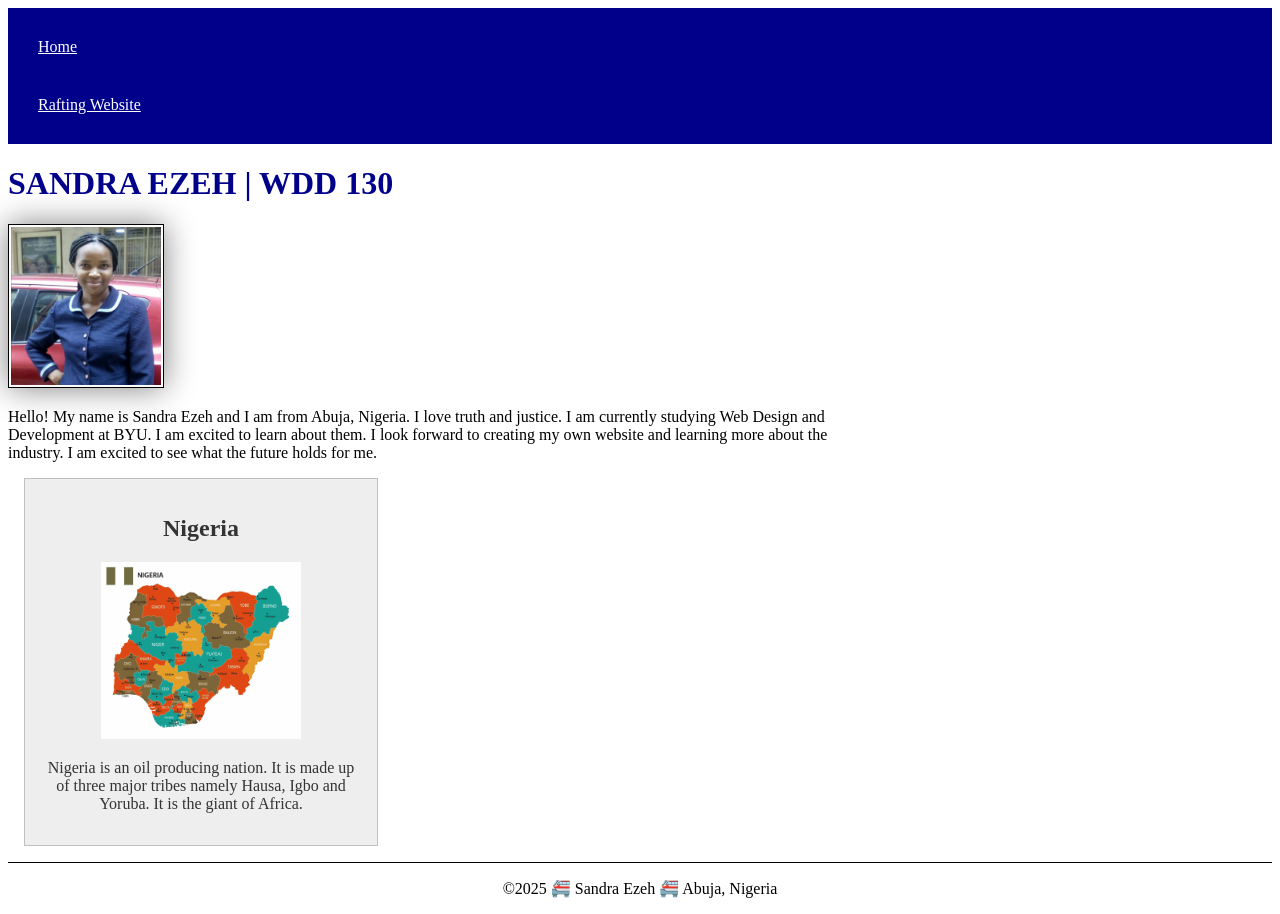
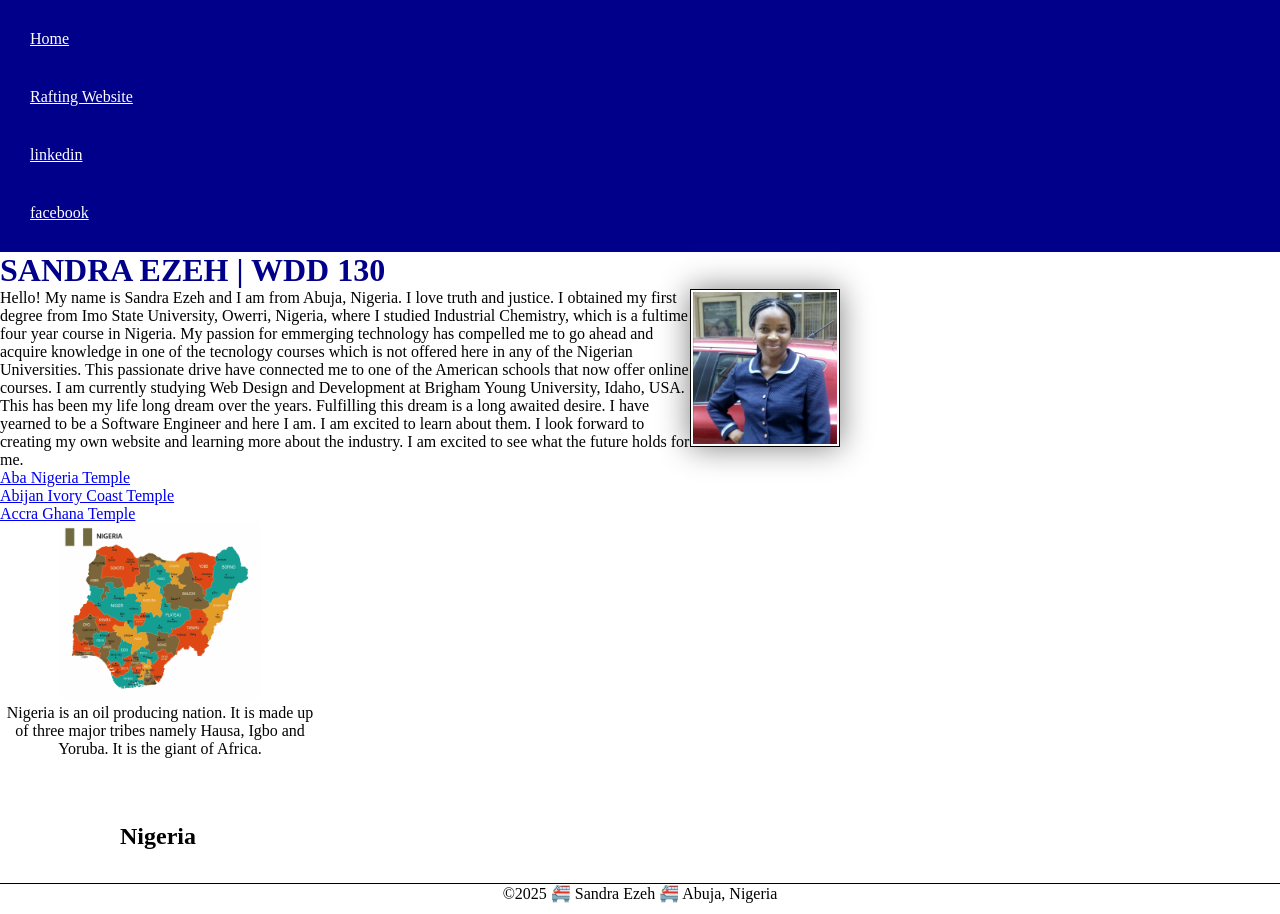
Before and after one commit to sandyque4me/wdd130, a plain HTML site: page index.html in a window 1280 px wide. Drawn offline with Linux system fonts and the light colour scheme.

Commit message:
finished week 03

```diff
--- a/index.html
+++ b/index.html
@@ -13,12 +13,19 @@
         <nav>
             <a href="#">Home</a>
             <a href="wwr/">Rafting Website</a>
+            <a href="https://www.linkedin.com/in/sandra-ezeh-44bb00302?trk=contact-info">linkedin</a>
+            <a href="https://m.facebook.com/sandra.ezeh.98/">facebook</a>
         </nav>
     </header>
     <main>
         <h1>SANDRA EZEH | WDD 130</h1>
         <img src="images/profile.jpg" alt="Hello! My name is Sandra Ezeh" width="200">
-        <p>Hello! My name is Sandra Ezeh and I am from Abuja, Nigeria. I love truth and justice. I am currently studying Web Design and Development at BYU. I am excited to learn about them. I look forward to creating my own website and learning more about the industry. I am excited to see what the future holds for me.</p>
+        <p>Hello! My name is Sandra Ezeh and I am from Abuja, Nigeria. I love truth and justice. I obtained my first degree from Imo State University, Owerri, Nigeria, where I studied Industrial Chemistry, which is a fultime four year course in Nigeria. My passion for emmerging technology has compelled me to go ahead and acquire knowledge in one of the tecnology courses which is not offered here in any of the Nigerian Universities. This passionate drive have connected me to one of the American schools that now offer online courses. I am currently studying Web Design and Development at Brigham Young University, Idaho, USA. This has been my life long dream over the years. Fulfilling this dream is a long awaited desire. I have yearned to be a Software Engineer and here I am. I am excited to learn about them. I look forward to creating my own website and learning more about the industry. I am excited to see what the future holds for me.</p>
+        <ul>
+            <li><a href="https://newsroom.churchofjesuschrist.org/article/aba-nigeria-temple" target="blank">Aba Nigeria Temple</a></li>
+            <li><a href="https://www.churchofjesuschrist.org/temples/details/abidjan-ivory-coast-temple?lang=eng" target="blank">Abijan Ivory Coast Temple</a></li>
+            <li><a href="https://www.churchofjesuschrist.org/temples/details/accra-ghana-temple?lang=eng" target="blank">Accra Ghana Temple</a></li>
+        </ul>
     </main>
     <aside>
         <h2>Nigeria</h2>
@@ -29,4 +36,5 @@
         <p>©2025 🚝 Sandra Ezeh 🚝 Abuja, Nigeria</p>
     </footer>
 </body>
+<!-- Last modified: 31 May, 2025 -->
 </html>
--- a/styles/styles.css
+++ b/styles/styles.css
@@ -1,3 +1,7 @@
+;root {
+
+}
+
 nav {
     background-color: darkblue;
     padding: 10px;
@@ -23,6 +27,7 @@ main img {
     border: 1px solid black;
     padding: 2px;
     box-shadow: 0 0 30px gray;
+    float: right;
 }
 
 p {
@@ -31,20 +36,37 @@ p {
 
 aside {
   width: 20rem;
-  margin: 1rem;
-  border: 1px solid rgb(0 0 0 / 0.2); /* 1️⃣ */
-  padding: 1rem;
-  background-color: #eee;
-  color: #333;
   text-align: center;
+  position: absolute;
 }
 aside img {
   width: 200px;
   height: auto;
 }
 
+aside h2 {
+    position: absolute;
+    top: 300px;
+    left: 120px;
+}
+
 footer {
-    margin-top: 15px;
+    margin-top: 360px;
     border-top: 1px solid #000;
     text-align: center;
 }
+
+* {
+    margin: 0;
+    padding: 0;
+    box-sizing: border-box;
+}
+
+/* Class Selectors */
+.box {
+    margin: 1rem;
+    border: 1px solid rgb(0 0 0 / 0.2); /* 1️⃣ */;
+    padding: 1rem;
+    background-color: #eee;
+    color: #333;
+}
--- /dev/null
+++ b/week03/styles/overlay.css
@@ -0,0 +1,55 @@
+* {
+	margin: 0;
+	padding: 0;
+}
+
+main {
+	max-width: 800px;
+	margin: 2rem auto;
+	font-family: Roboto, Arial, sans-serif;
+}
+
+h1 {
+	text-align: center;
+	font-size: 1.5rem;
+	text-shadow: 3px 3px 5px #777;
+}
+
+.herodiv {
+	margin: 10px auto;
+	 /* If removed, what happens? */
+}
+
+.herodiv img {
+	width: 100%;
+	height: 300px;
+	object-fit: cover;
+}
+
+.stats {
+	position: absolute;
+	bottom: 25px;
+	left: 15px;
+	background: radial-gradient(#eee, #323A06);
+	border: 1px solid #000;
+	padding: 0.65rem;
+	box-shadow: 0 0 30px #111;
+	opacity: 0.9;
+}
+
+h2 {
+	text-shadow: 0 0 15px #333;
+	border-bottom: 1px solid #555;
+	margin-bottom: 0.3rem;
+}
+
+footer {
+	position: fixed;
+	bottom: 0;
+	margin: 1rem;
+	border-top: 1px solid #000;
+	padding: 0.5rem;
+	color: navy;
+	font-weight: 700;
+	font-style: italic;
+}
```
Also changed, not shown: week03/overlay.html (added, +23 -0 lines).
